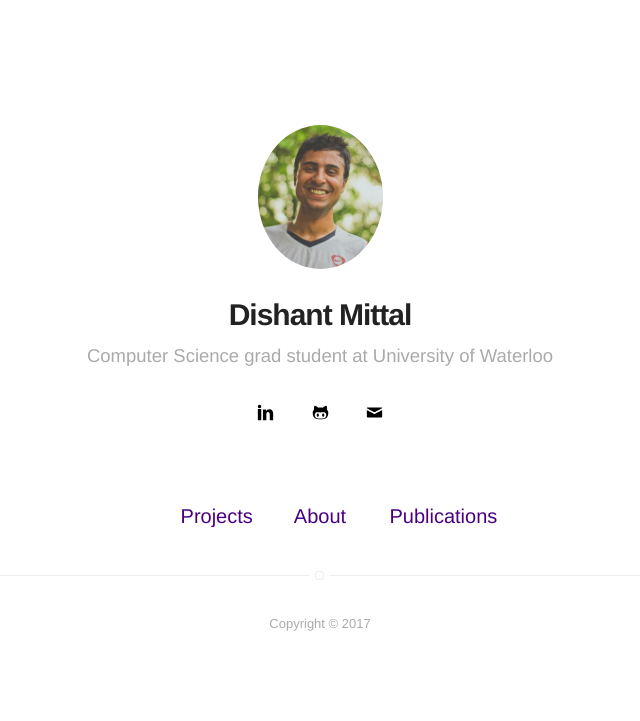
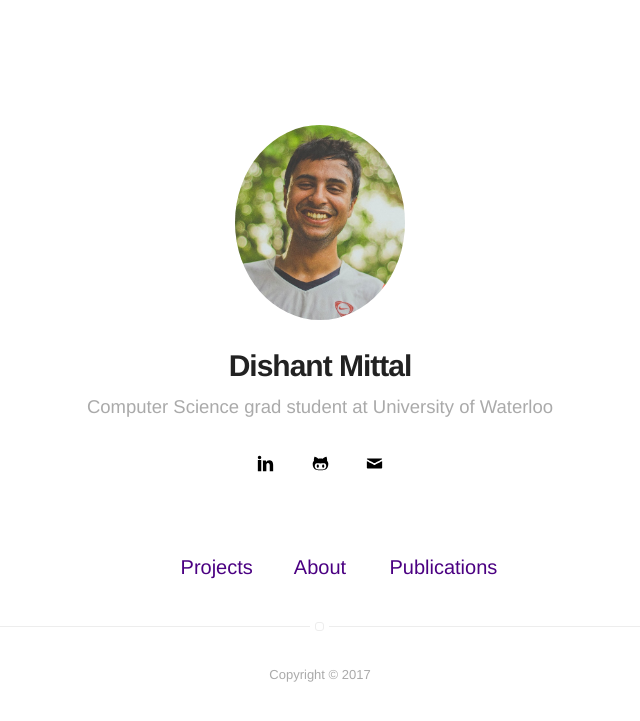
Before and after one commit to dishant-mittal/dishant-mittal.github.io, a Jekyll site: the page built from index.html, in a window 1280 px wide. Shown: the top 721 px of the page, without its empty margins (320-960 px from the left). Built offline with Jekyll 4.4.1, drawn with Linux system fonts in a browser that asks for light colours.

Commit message:
fixed size of the dp

```diff
--- a/_config.yml
+++ b/_config.yml
@@ -17,8 +17,8 @@ resume-external: false
 resume-url: https://google.com/?q=my+resume
 
 #just switch between the following to urls to activate and deactivate the website. This will work only when pushed to Github.
-url: /404.html
-#url: http://dishant-mittal.github.io
+#url: /404.html
+url: http://dishant-mittal.github.io
 # your url: http://USERNAME.github.io
 
 permalink: /:title/
--- a/_sass/components/header.sass
+++ b/_sass/components/header.sass
@@ -6,7 +6,7 @@
     z-index: 99
 
     > .link > .selfie
-        width: 125px
+        width: 170px
         margin-bottom: 25px
         border-radius: 100%
         transition: all .2s
```
Also changed, not shown: 10 other files.
